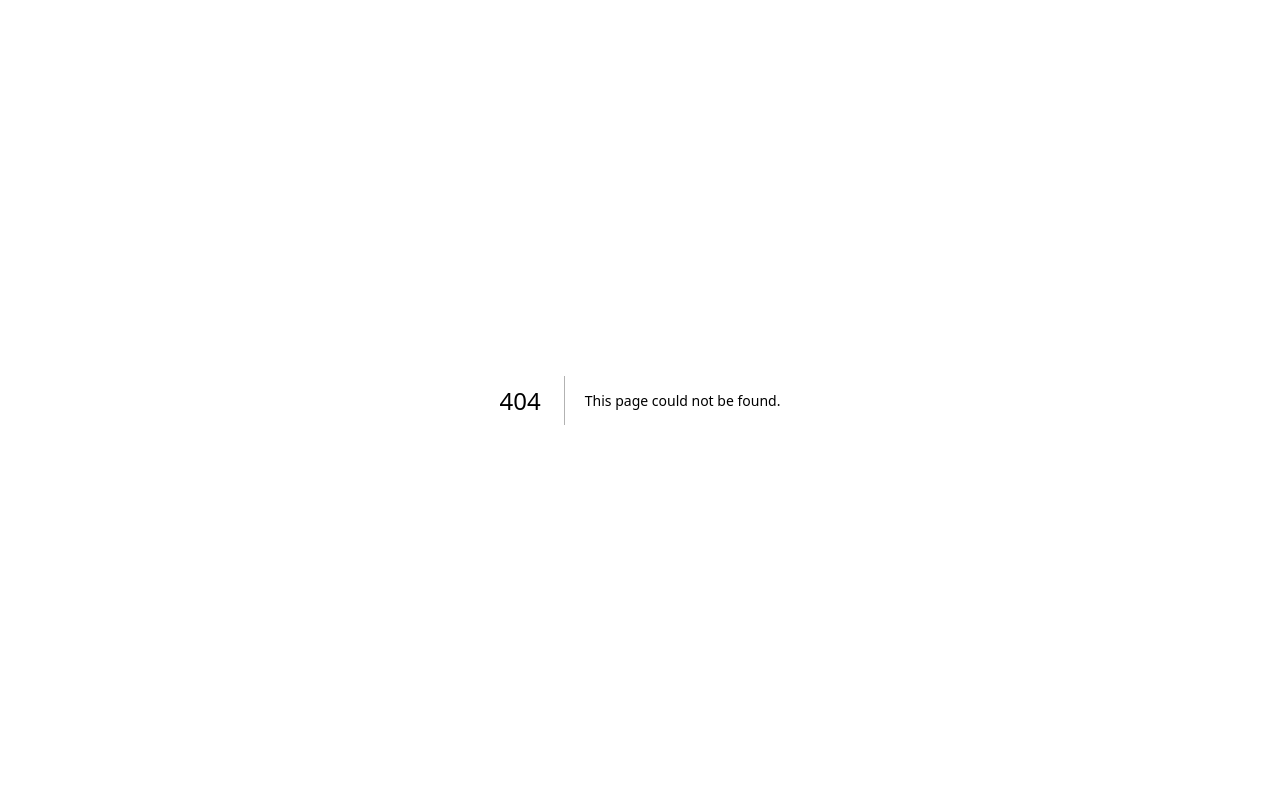
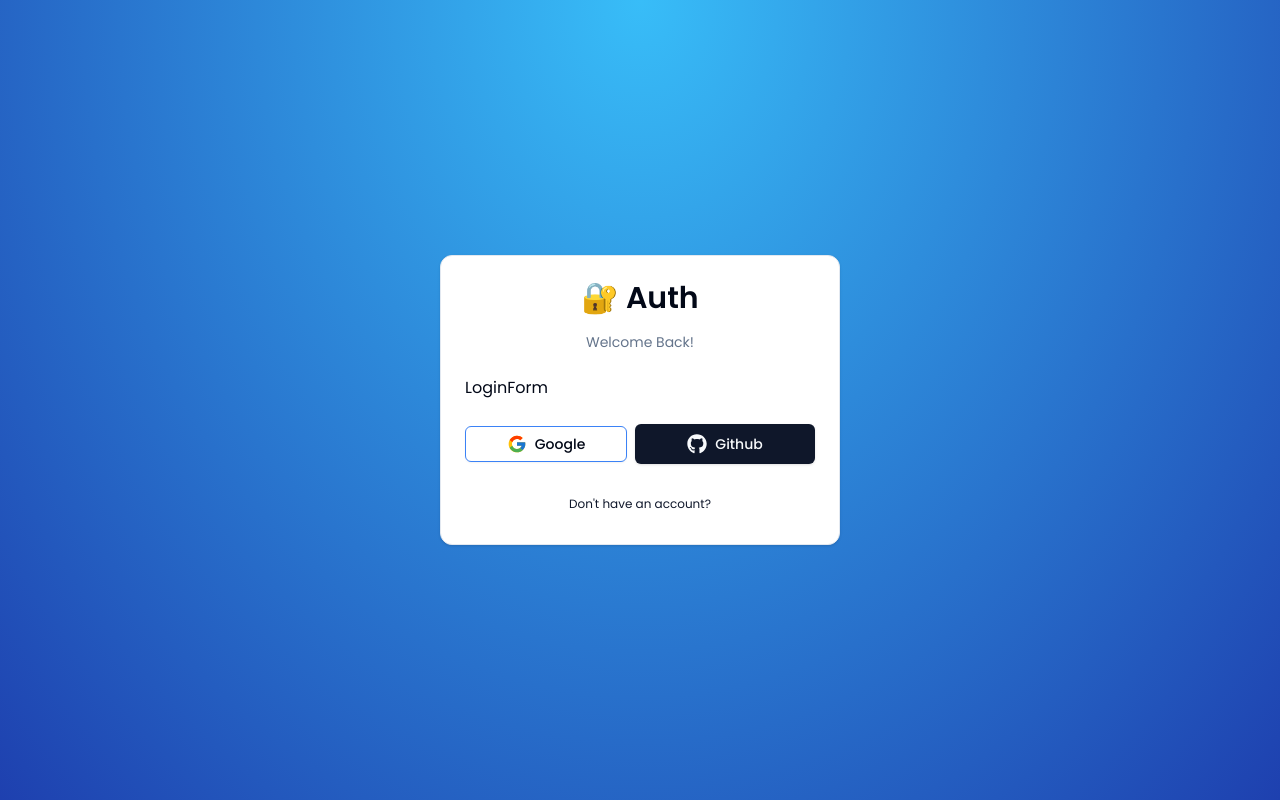
Before and after one commit to PrinceNarteh/next-auth-v5, a Next.js app: page /auth/login in a window 1280 px wide. Before the commit this address had no page. Built offline with nearby package versions, Linux system fonts and the light colour scheme.

Commit message:
feat: add CardWrapper

```diff
--- /dev/null
+++ b/app/auth/layout.tsx
@@ -0,0 +1,15 @@
+import React from "react";
+
+interface AuthLayoutProps {
+  children: React.ReactNode;
+}
+
+const AuthLayout = ({ children }: AuthLayoutProps) => {
+  return (
+    <div className="h-full flex-center bg-[radial-gradient(ellipse_at_top,_var(--tw-gradient-stops))] from-sky-400 to-blue-800">
+      {children}
+    </div>
+  );
+};
+
+export default AuthLayout;
--- /dev/null
+++ b/app/auth/login/page.tsx
@@ -0,0 +1,12 @@
+import { LoginForm } from "@/components/auth/login-form";
+import React from "react";
+
+const LoginPage = () => {
+  return (
+    <div>
+      <LoginForm />
+    </div>
+  );
+};
+
+export default LoginPage;
--- a/app/globals.css
+++ b/app/globals.css
@@ -74,3 +74,9 @@
     @apply bg-background text-foreground;
   }
 }
+
+@layer components {
+  .flex-center {
+    @apply flex justify-center items-center;
+  }
+}
--- a/app/page.tsx
+++ b/app/page.tsx
@@ -3,7 +3,7 @@
 
 export default function Home() {
   return (
-    <main className="h-full flex flex-col items-center justify-center bg-[radial-gradient(ellipse_at_top,_var(--tw-gradient-stops))] from-sky-400 to-blue-800">
+    <main className="h-full flex-center flex-col bg-[radial-gradient(ellipse_at_top,_var(--tw-gradient-stops))] from-sky-400 to-blue-800">
       <div className="space-y-6 text-center">
         <h1 className="text-6xl font-semibold text-white drop-shadow-md">
           🔐 Auth
--- /dev/null
+++ b/components/auth/back-button.tsx
@@ -0,0 +1,16 @@
+import Link from "next/link";
+
+import { Button } from "@/components/ui/button";
+
+interface BackButtonProps {
+  label: string;
+  href: string;
+}
+
+export const BackButton = ({ label, href }: BackButtonProps) => {
+  return (
+    <Button variant="link" size="sm" className="w-full font-normal" asChild>
+      <Link href={href}>{label}</Link>
+    </Button>
+  );
+};
--- /dev/null
+++ b/components/auth/card-wrapper.tsx
@@ -0,0 +1,44 @@
+"use client";
+
+import {
+  Card,
+  CardContent,
+  CardFooter,
+  CardHeader,
+} from "@/components/ui/card";
+import { Header } from "@/components/auth/header";
+import { Social } from "@/components/auth/social";
+import { BackButton } from "./back-button";
+
+interface CardWrapperProps {
+  children: React.ReactNode;
+  headerLabel: string;
+  backButtonLabel: string;
+  backButtonHref: string;
+  showSocial?: boolean;
+}
+
+export const CardWrapper = ({
+  children,
+  headerLabel,
+  backButtonLabel,
+  backButtonHref,
+  showSocial,
+}: CardWrapperProps) => {
+  return (
+    <Card className="w-[400px]">
+      <CardHeader>
+        <Header label={headerLabel} />
+      </CardHeader>
+      <CardContent>{children}</CardContent>
+      {showSocial && (
+        <CardFooter>
+          <Social />
+        </CardFooter>
+      )}
+      <CardFooter>
+        <BackButton label={backButtonLabel} href={backButtonHref} />
+      </CardFooter>
+    </Card>
+  );
+};
--- /dev/null
+++ b/components/auth/header.tsx
@@ -0,0 +1,15 @@
+import { cn } from "@/lib/utils";
+import React from "react";
+
+interface HeaderProps {
+  label: string;
+}
+
+export const Header = ({ label }: HeaderProps) => {
+  return (
+    <div className="w-full flex-center flex-col gap-y-4">
+      <h1 className={cn("text-3xl font-semibold")}>🔐 Auth</h1>
+      <p className="text-muted-foreground text-sm">{label}</p>
+    </div>
+  );
+};
--- /dev/null
+++ b/components/auth/login-form.tsx
@@ -0,0 +1,15 @@
+import React from "react";
+import { CardWrapper } from "@/components/auth/card-wrapper";
+
+export const LoginForm = () => {
+  return (
+    <CardWrapper
+      headerLabel="Welcome Back!"
+      backButtonLabel="Don't have an account?"
+      backButtonHref="/auth/register"
+      showSocial
+    >
+      LoginForm
+    </CardWrapper>
+  );
+};
--- /dev/null
+++ b/components/auth/social.tsx
@@ -0,0 +1,20 @@
+"use client";
+
+import { FcGoogle } from "react-icons/fc";
+import { FaGithub } from "react-icons/fa";
+import { Button } from "@/components/ui/button";
+
+export const Social = () => {
+  return (
+    <div className="w-full flex items-center gap-x-2">
+      <Button className="w-full border-blue-500" variant="outline">
+        <FcGoogle className="size-5 mr-2" />
+        Google
+      </Button>
+      <Button size="lg" className="w-full">
+        <FaGithub className="size-5 mr-2" />
+        Github
+      </Button>
+    </div>
+  );
+};
--- a/package.json
+++ b/package.json
@@ -19,6 +19,7 @@
     "react": "^18",
     "react-dom": "^18",
     "react-hook-form": "^7.52.1",
+    "react-icons": "^5.2.1",
     "tailwind-merge": "^2.4.0",
     "tailwindcss-animate": "^1.0.7",
     "zod": "^3.23.8"
```
Also changed, not shown: 1 other file (tests, documents, lock files or other folders).
